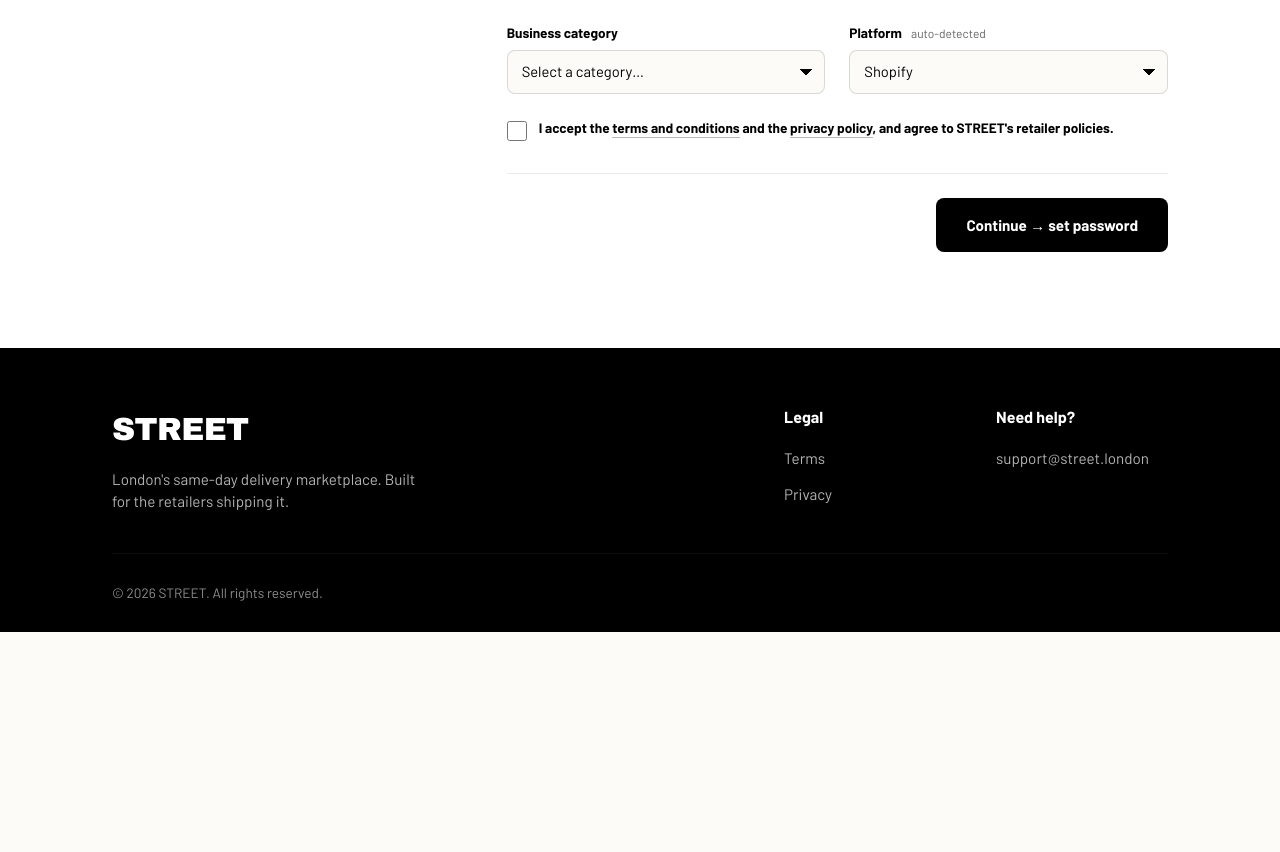
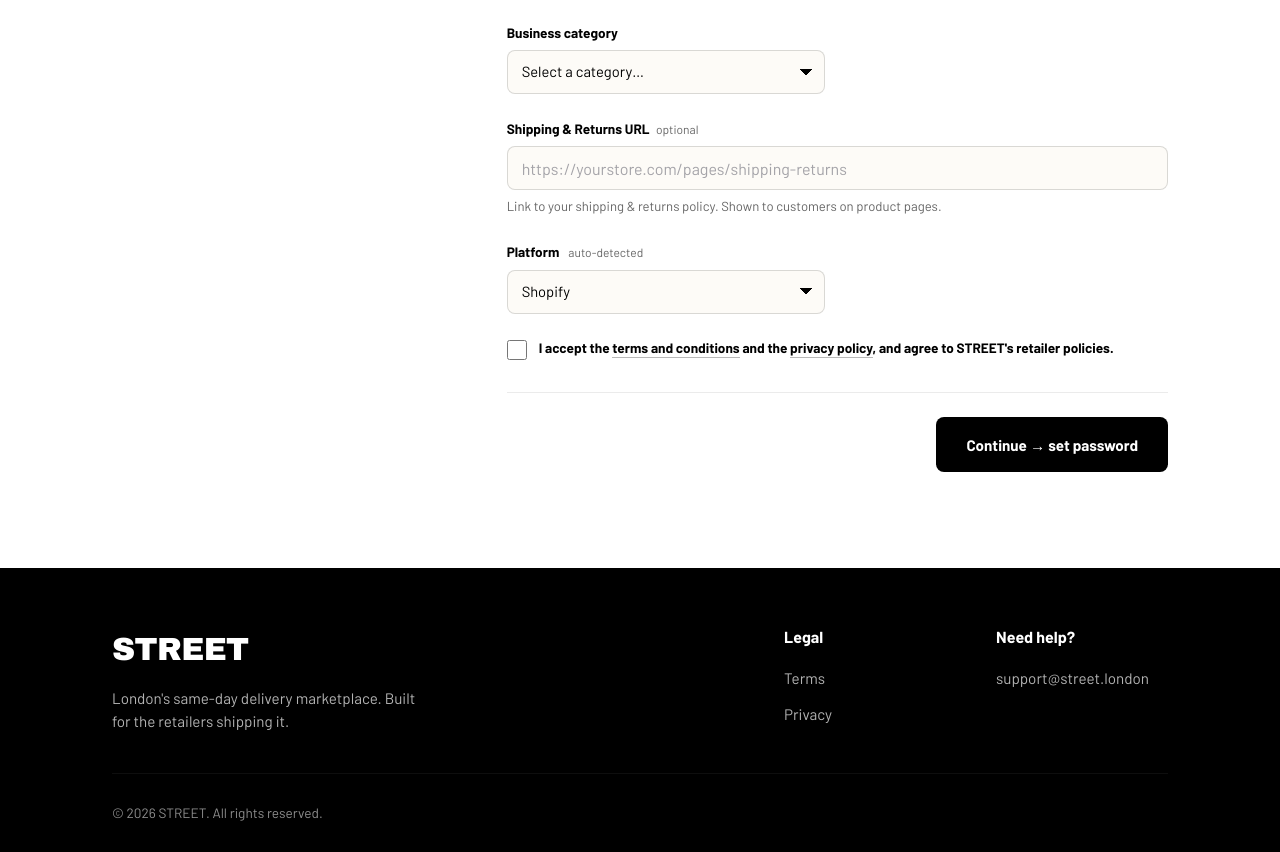
Before and after one commit to STREET-Technologies/street-vendor-portal, a Next.js app: page /onboard in a window 1280 px wide. Shown: the part 1314-2166 px from the top of the page. Before the commit the page ends 1946 px from the top, so only its background shows below. Built offline with nearby package versions, Linux system fonts and the light colour scheme; no server answers; a web font is replaced by a local one.

Commit message:
feat: add shipping & returns URL to onboarding form (TT-51)
Optional field with URL validation. Shown to customers on product pages
in the client app.

Co-Authored-By: Claude Opus 4.7 (1M context) <noreply@anthropic.com>

```diff
--- a/app/onboard/page.tsx
+++ b/app/onboard/page.tsx
@@ -224,6 +224,7 @@ export default function OnboardPage() {
         storeUrl: data.storeUrl,
         vendorType: data.vendorType,
         vendorCategory: data.vendorCategory,
+        ...(data.shippingReturnsUrl ? { shippingReturnsUrl: data.shippingReturnsUrl } : {}),
       });
       const { email, tempPassword } = response.data.data;
       try { localStorage.removeItem(STORAGE_KEY); } catch { /* no-op */ }
@@ -413,6 +414,25 @@ export default function OnboardPage() {
                 {errors.vendorCategory && <span className="err">{errors.vendorCategory.message}</span>}
               </div>
 
+              <div className="fld full">
+                <label htmlFor="shippingReturnsUrl">
+                  Shipping &amp; Returns URL
+                  <span className="opt">optional</span>
+                </label>
+                <input
+                  {...register("shippingReturnsUrl")}
+                  id="shippingReturnsUrl"
+                  type="url"
+                  placeholder="https://yourstore.com/pages/shipping-returns"
+                  aria-invalid={!!errors.shippingReturnsUrl}
+                />
+                {errors.shippingReturnsUrl ? (
+                  <span className="err">{errors.shippingReturnsUrl.message}</span>
+                ) : (
+                  <span className="hint">Link to your shipping &amp; returns policy. Shown to customers on product pages.</span>
+                )}
+              </div>
+
               <div className="fld">
                 <label htmlFor="vendorType">Platform <span className="opt">auto-detected</span></label>
                 <select {...register("vendorType")} id="vendorType" aria-invalid={!!errors.vendorType}>
--- a/lib/validations/vendor.ts
+++ b/lib/validations/vendor.ts
@@ -48,6 +48,11 @@ export const vendorOnboardingSchema = z.object({
   ], {
     message: 'Please select a business category',
   }),
+  shippingReturnsUrl: z
+    .string()
+    .url('Must be a valid URL (e.g., https://yourstore.com/pages/shipping-returns)')
+    .optional()
+    .or(z.literal('')),
   acceptTerms: z.literal(true, {
     message: 'You must accept the terms and conditions',
   }),
```
